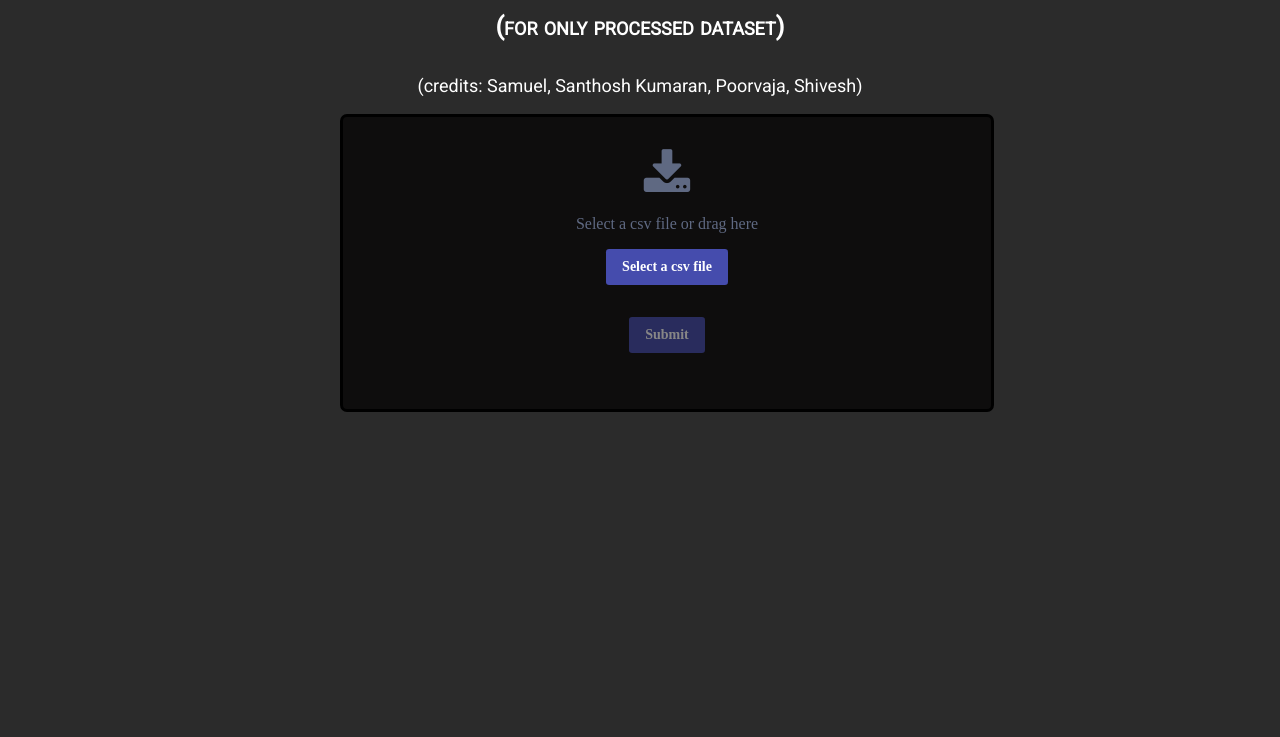
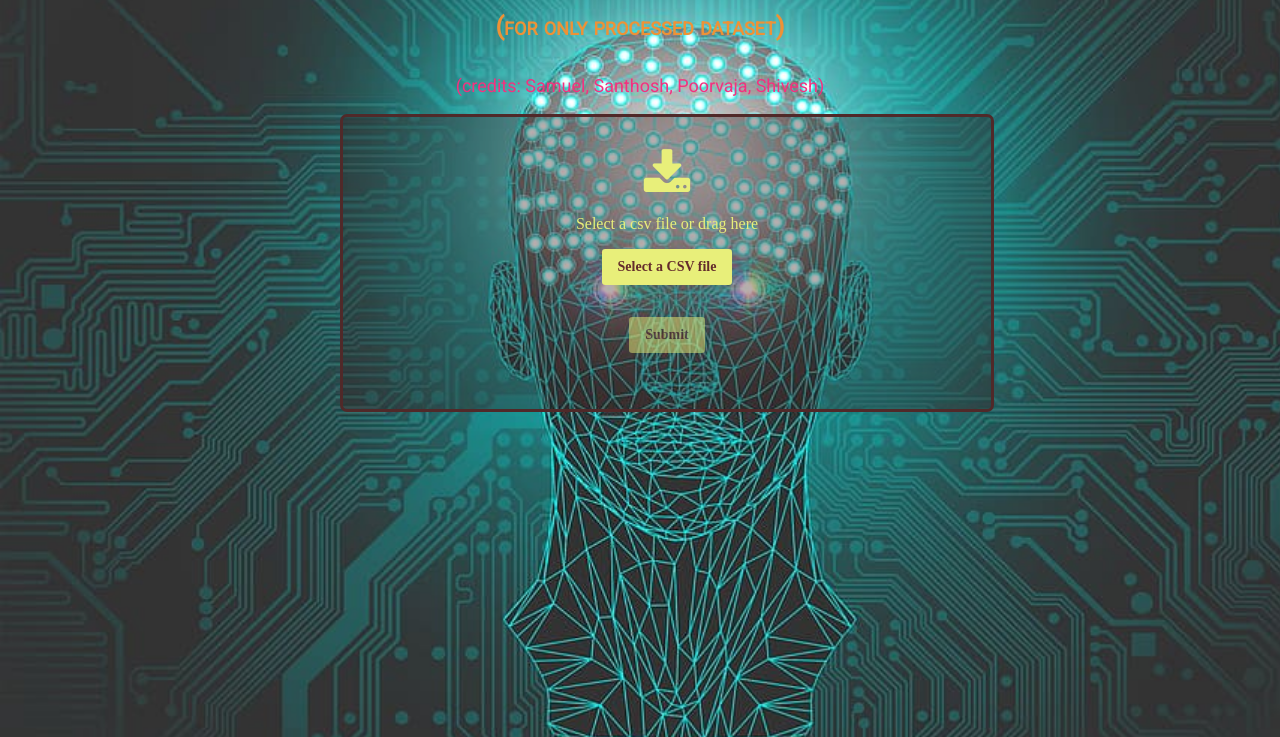
Before and after one commit to Samuel-2552/Maths-Project-LDA, a plain HTML site: page index.html in a window 1280 px wide. Shown: the part 63-800 px from the top of the page. Drawn offline with Linux system fonts and the light colour scheme.

Commit message:
Changed Design

```diff
--- a/index.html
+++ b/index.html
@@ -3,10 +3,14 @@
         <title>LDA-Home</title>
         <link rel="stylesheet" href="style.css"/>
     </head>
-    <body style="background-color: rgb(43, 43, 43);">
+    <body style="
+    background-image: url('AI_Image.png');
+    background-repeat: no-repeat;
+    background-attachment: fixed;
+    background-size: 106.5%;">
         <section>
             <h2>Linear Discriminant Analysis</h2><h4>(for only processed dataset)</h4><br>
-            <p class="lead">(credits: Samuel, Santhosh Kumaran, Poorvaja, Shivesh)</p>
+            <p class="lead">(credits: Samuel, Santhosh, Poorvaja, Shivesh)</p>
 
 
 
@@ -19,8 +23,8 @@
                 <div id="start">
                 <i class="fa fa-download" aria-hidden="true"></i>
                 <div>Select a csv file or drag here</div>
-                <div id="notimage" class="hidden">Please select an csv file</div>
-                <span id="file-upload-btn" class="btn btn-primary">Select a csv file</span>
+                <div id="notimage" class="hidden">Please select CSV file</div>
+                <span id="file-upload-btn" class="btn btn-primary">Select a CSV file</span>
                 </div>
                 <div id="response" class="hidden">
                 <div id="messages"></div>
--- a/style.css
+++ b/style.css
@@ -11,7 +11,7 @@ h2 {
   font-variant: small-caps;
   font-size: 36px;
   line-height: 1;
-  color: #ffffff;
+  color: #d0f112;
   margin-bottom: 0;
   text-align: center;
 }
@@ -20,7 +20,7 @@ h4 {
   font-variant: small-caps;
   font-size: 25px;
   line-height: 1;
-  color: #ffffff;
+  color: #ee9236;
   margin-bottom: 0;
   text-align: center;
 }
@@ -28,7 +28,7 @@ h4 {
 p {
   font-family: "Roboto", sans-serif;
   font-size: 18px;
-  color: #ffffff;
+  color: #f4317f;
   text-align: center;
 }
 
@@ -45,9 +45,9 @@ p {
   width: 100%;
   padding: 2rem 1.5rem;
   text-align: center;
-  background: rgb(14, 13, 13);
+  background: rgba(58, 31, 31, 0.356);
   border-radius: 7px;
-  border: 3px solid rgb(0, 0, 0);
+  border: 3px solid rgb(80, 41, 41);
   transition: all 0.2s ease;
   -webkit-user-select: none;
     -moz-user-select: none;
@@ -55,10 +55,10 @@ p {
           user-select: none;
 }
 .uploader label:hover {
-  border-color: #202020;
+  border-color: #fc0000;
 }
 .uploader label.hover {
-  border: 3px solid #454cad;
+  border: 3px solid #333555;
   box-shadow: inset 0 0 0 6px #eee;
 }
 .uploader label.hover #start i.fa {
@@ -138,7 +138,7 @@ p {
 }
 .uploader div {
   margin: 0 0 0.5rem 0;
-  color: #5f6982;
+  color: #e8ef7a;
 }
 .uploader .btn {
   display: inline-block;
@@ -155,10 +155,10 @@ p {
   padding: 0 1rem;
   height: 36px;
   line-height: 36px;
-  color: #fff;
+  color: rgb(100, 44, 44);
   transition: all 0.2s ease-in-out;
   box-sizing: border-box;
-  background: #454cad;
-  border-color: #454cad;
+  background: #e8ef7a;
+  border-color: #e8ef7a;
   cursor: pointer;
 }
```
Also changed, not shown: AI_Image.png (added).
